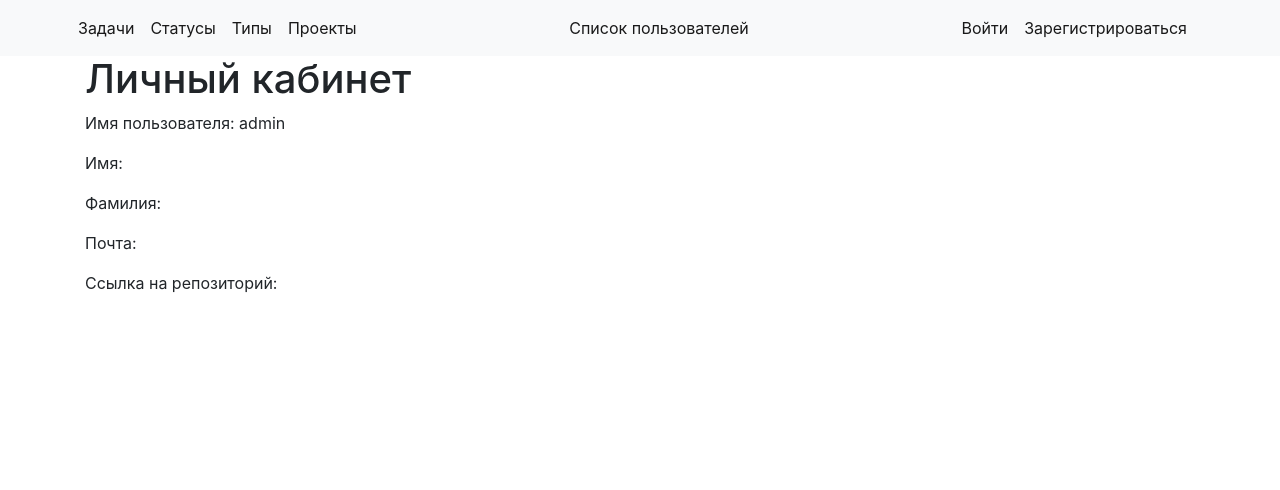
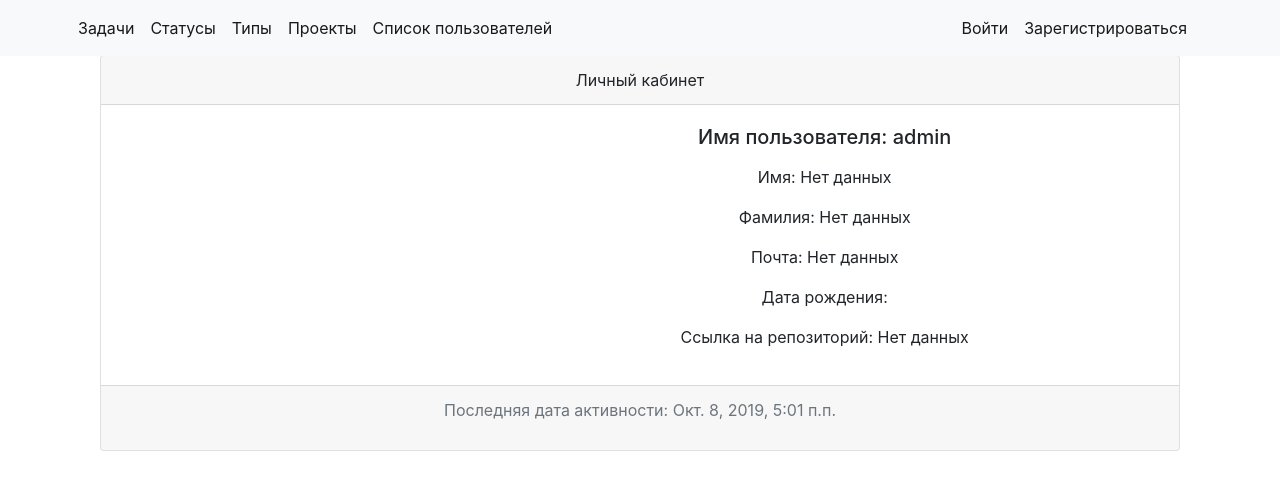
Before and after one commit to Aitmatow/issue_tracker, a Django app: page /accounts/1/ in a window 1280 px wide. Shown: the top 490 px of the page. Run offline with Django 3.2, Linux system fonts and the light colour scheme; data comes from the database, SQL or seed files in the repository; some libraries are stand-ins or nearby versions.

Commit message:
№60. Этап 1. Добавил поля about_me, avatar, git_repo.

```diff
--- a/requirements.txt
+++ b/requirements.txt
@@ -1,3 +1,6 @@
+contactList==0.1.0
 Django==2.2
+Pillow==6.2.1
 pytz==2019.2
+PyYAML==5.1.2
 sqlparse==0.3.0
--- a/source/accounts/templates/user_detail.html
+++ b/source/accounts/templates/user_detail.html
@@ -11,10 +11,32 @@
     {% endif %}
 {% endblock %}
 {% block content %}
-    <h1>Личный кабинет</h1>
-    <p>Имя пользователя: {{ user_obj.username }}</p>
-    <p>Имя: {{ user_obj.first_name }}</p>
-    <p>Фамилия: {{ user_obj.last_name }}</p>
-    <p>Почта: {{ user_obj.email }}</p>
-    <p>Ссылка на репозиторий: {{ user_obj.profile.git_repo }}</p>
+    <div class="container">
+       <div class="card text-center">
+          <div class="card-header">
+            Личный кабинет
+          </div>
+       <div class="row">
+       <div class="col-sm-4">
+           {% if user_obj.profile.avatar %}
+               <img class="avatar mt-3"  src="{{ user_obj.profile.avatar.url }}" width="250" height="250" alt="user picture">
+           {% endif %}
+       </div>
+       <div class="col-sm-8">
+          <div class="card-body">
+            <h5 class="card-title">Имя пользователя: {{ user_obj.username }}</h5>
+            <p class="card-text">
+                <p>Имя: {% if user_obj.first_name %} {{ user_obj.first_name }} {% else %} Нет данных {% endif %}</p>
+                <p>Фамилия: {% if user_obj.last_name %} {{ user_obj.last_name }} {% else %} Нет данных {% endif %}</p>
+                <p>Почта: {% if user_obj.email %} {{ user_obj.email }} {% else %} Нет данных {% endif %}</p>
+                <p>Дата рождения: {{ user_obj.profile.birth_date|date:'d.m.Y' }}</p>
+                <p>Ссылка на репозиторий: {% if user_obj.profile.git_repo %}{{ user_obj.profile.git_repo }} {% else %} Нет данных {% endif %}</p>
+            </p>
+          </div>
+       </div>
+        </div><div class="card-footer text-muted">
+            <p>Последняя дата активности: {% if user_obj.last_login %}{{ user_obj.last_login }} {% else %} Нет данных {% endif %}</p>
+          </div>
+       </div>
+   </div>
 {% endblock %}
--- a/source/accounts/templates/user_info_change.html
+++ b/source/accounts/templates/user_info_change.html
@@ -10,7 +10,7 @@
 {% endblock %}
 {% block content %}
     <h1>Личный кабинет</h1>
-    <form action="{% url "accounts:update" user_obj.pk %}" method="post">
+    <form action="{% url "accounts:update" user_obj.pk %}" method="post" enctype="multipart/form-data">
         {% include 'partial/issue_form.html' with button_text='Сохранить' %}
     </form>
 {% endblock %}
--- a/source/accounts/views.py
+++ b/source/accounts/views.py
@@ -57,6 +57,7 @@
             )
             user.set_password(form.cleaned_data.get('password'))
             user.save()
+            Profile.objects.create(user=user)
             token = Token.objects.create(user=user)
             activation_url = HOST_NAME + reverse('accounts:user_activate', kwargs={'token':token})
             print(activation_url)
@@ -89,39 +90,34 @@
     context_object_name = 'user_obj'
 
 
-    # def get_context_data(self, **kwargs):
-    #     context = super().get_context_data()
-    #     # context['git_repo'] = Profile.objects.filter(user=self.request.user).get().git_repo
-    #     return context
-
-    def get_form(self, form_class=None):
-        if self.request.method == 'GET':
-            form = UserChangeForm()
-            cur_user = User.objects.get(username=self.request.user)
-            form.fields['first_name'].initial = cur_user.first_name
-            form.fields['last_name'].initial = cur_user.last_name
-            form.fields['email'].initial = cur_user.email
-            form.fields['git_repo'].initial = Profile.objects.filter(user=self.request.user).get().git_repo
-            return form
-        form_class = super().get_form_class()
-        return form_class(**self.get_form_kwargs())
-
-    def form_valid(self, form):
-        self.object = form.save()
-        cur_user = User.objects.get(pk=self.object.pk)
-        try:
-            user_profile = Profile.objects.get(user=cur_user)
-        except:
-            user_profile = None
-        if user_profile == None:
-            Profile.objects.create(
-                user=cur_user,
-                git_repo=form.cleaned_data.get('git_repo')
-            ).save()
-        else:
-            user_profile.git_repo = form.cleaned_data.get('git_repo')
-            user_profile.save()
-        return super().form_valid(form)
+    # def get_form(self, form_class=None):
+    #     if self.request.method == 'GET':
+    #         form = UserChangeForm()
+    #         cur_user = User.objects.get(username=self.request.user)
+    #         form.fields['first_name'].initial = cur_user.first_name
+    #         form.fields['last_name'].initial = cur_user.last_name
+    #         form.fields['email'].initial = cur_user.email
+    #         form.fields['git_repo'].initial = Profile.objects.filter(user=self.request.user).get().git_repo
+    #         return form
+    #     form_class = super().get_form_class()
+    #     return form_class(**self.get_form_kwargs())
+    #
+    # def form_valid(self, form):
+    #     self.object = form.save()
+    #     cur_user = User.objects.get(pk=self.object.pk)
+    #     try:
+    #         user_profile = Profile.objects.get(user=cur_user)
+    #     except:
+    #         user_profile = None
+    #     if user_profile == None:
+    #         Profile.objects.create(
+    #             user=cur_user,
+    #             git_repo=form.cleaned_data.get('git_repo')
+    #         ).save()
+    #     else:
+    #         user_profile.git_repo = form.cleaned_data.get('git_repo')
+    #         user_profile.save()
+    #     return super().form_valid(form)
 
     def test_func(self):
         return self.get_object() == self.request.user
--- a/source/main/settings.py
+++ b/source/main/settings.py
@@ -124,3 +124,7 @@
 LOGIN_URL = 'accounts:login'
 
 HOST_NAME = 'localhost:8000'
+
+MEDIA_ROOT = os.path.join(BASE_DIR, 'uploads')
+
+MEDIA_URL = '/uploads/'
--- a/source/main/urls.py
+++ b/source/main/urls.py
@@ -13,10 +13,12 @@
     1. Import the include() function: from django.urls import include, path
     2. Add a URL to urlpatterns:  path('blog/', include('blog.urls'))
 """
+from django.conf.urls.static import static
 from django.contrib import admin
 from django.urls import path
 from django.urls import include
 
+from main import settings
 
 urlpatterns = [
     path('admin/', admin.site.urls),
@@ -25,4 +27,4 @@
     path('tips/', include('webapp.urls.tips_urls')),
     path('projects/', include('webapp.urls.projects_urls')),
     path('accounts/', include('accounts.urls', namespace='accounts'))
-]
+] + static(settings.MEDIA_URL, document_root=settings.MEDIA_ROOT)
--- a/source/webapp/templates/base.html
+++ b/source/webapp/templates/base.html
@@ -25,7 +25,7 @@
         <li class="nav-item active">
             <a class="nav-link" href="{% url 'tips_list' %}">Типы <span class="sr-only">(current)</span></a>
         </li>
-        <li class="nav-item active mr-auto">
+        <li class="nav-item active">
             <a class="nav-link" href="{% url 'projects_list' %}">Проекты <span class="sr-only">(current)</span></a>
         </li>
         <li class="nav-item active mr-auto">
--- a/source/webapp/templates/issue/issue_detail.html
+++ b/source/webapp/templates/issue/issue_detail.html
@@ -6,7 +6,6 @@
         <a class="nav-link dropdown-toggle" href="#" id="navbarDropdown" role="button" data-toggle="dropdown" aria-haspopup="true" aria-expanded="false">
           Действия
         </a>
-
         <div class="dropdown-menu" aria-labelledby="navbarDropdown">
             <a class="dropdown-item" href="{% url 'issue_update' object.pk%} ">Редактирование</a>
             <a class="dropdown-item" href="{% url 'issue_delete' object.pk%} ">Удаление</a>
@@ -32,4 +31,5 @@
               <p>Дата создания : {{ object.create_date }} </p>
           </div>
         </div>
+   </div>
 {% endblock %}
```
Also changed, not shown: source/accounts/forms.py (+25 -2 lines), source/accounts/models.py (+7 -10 lines), source/webapp/admin.py (+13 -0 lines), source/accounts/migrations/0004_auto_20191031_1329.py (added), source/accounts/migrations/0005_auto_20191031_1454.py (added), source/accounts/migrations/0006_auto_20191101_0244.py (added), 1 other file.
